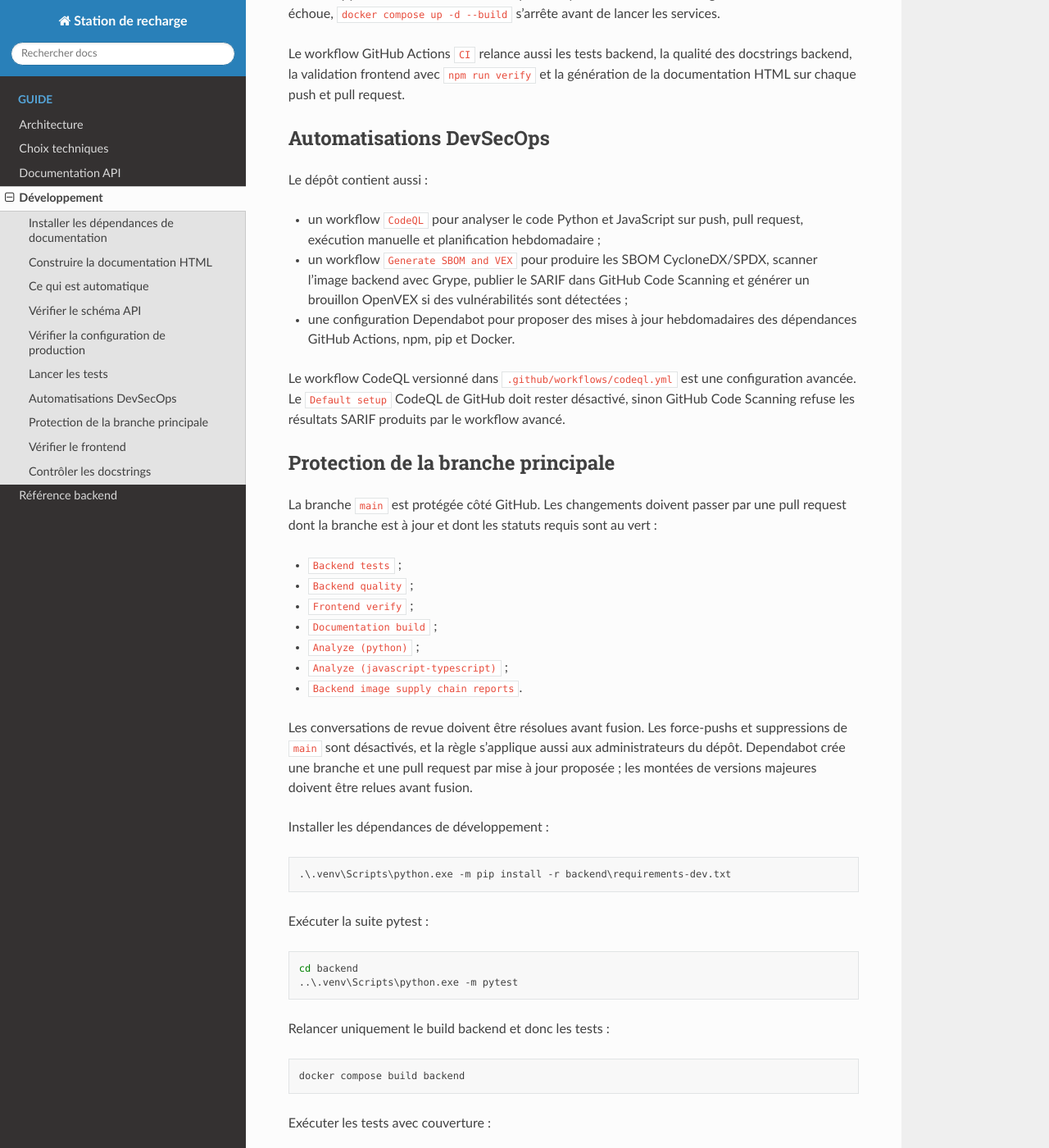
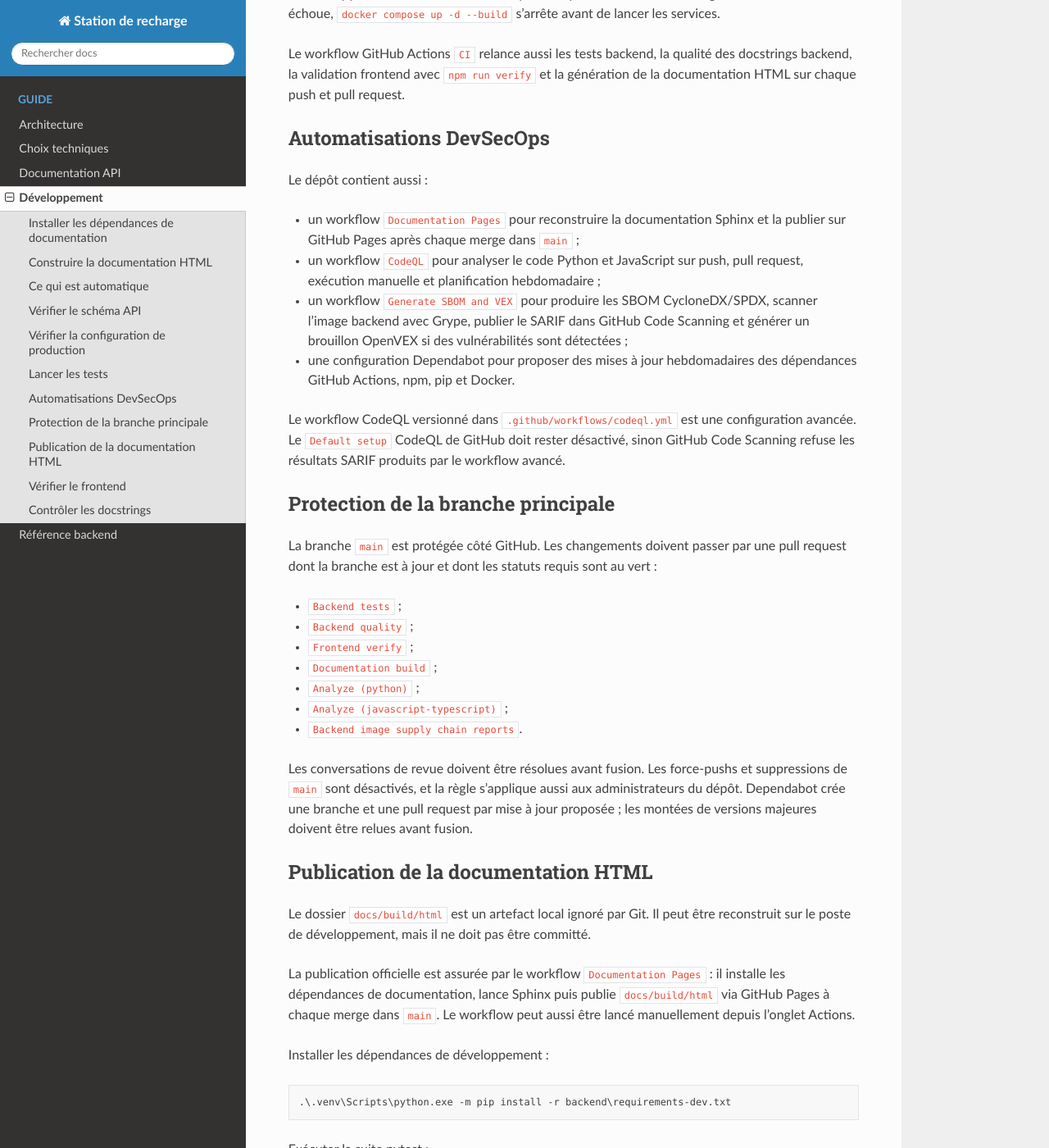
Before and after one commit to bayhes5/Station_de_recharge, a Sphinx documentation site: the page built from docs/source/development.rst, in a window 1280 px wide and 1400 px high, scrolled down 1474 px. Shown: the whole window at 82% size. Built offline with Sphinx 7.4.7 and the Read the Docs theme 3.1.0, drawn with Linux system fonts in a browser that asks for light colours.

Commit message:
Publish Sphinx documentation with GitHub Pages (#12)

```diff
--- a/docs/source/development.rst
+++ b/docs/source/development.rst
@@ -81,6 +81,8 @@ Automatisations DevSecOps
 
 Le dépôt contient aussi :
 
+* un workflow ``Documentation Pages`` pour reconstruire la documentation Sphinx
+  et la publier sur GitHub Pages après chaque merge dans ``main`` ;
 * un workflow ``CodeQL`` pour analyser le code Python et JavaScript sur push,
   pull request, exécution manuelle et planification hebdomadaire ;
 * un workflow ``Generate SBOM and VEX`` pour produire les SBOM CycloneDX/SPDX,
@@ -114,6 +116,17 @@ et suppressions de ``main`` sont désactivés, et la règle s'applique aussi aux
 administrateurs du dépôt. Dependabot crée une branche et une pull request par
 mise à jour proposée ; les montées de versions majeures doivent être relues avant
 fusion.
+
+Publication de la documentation HTML
+------------------------------------
+
+Le dossier ``docs/build/html`` est un artefact local ignoré par Git. Il peut être
+reconstruit sur le poste de développement, mais il ne doit pas être committé.
+
+La publication officielle est assurée par le workflow ``Documentation Pages`` :
+il installe les dépendances de documentation, lance Sphinx puis publie
+``docs/build/html`` via GitHub Pages à chaque merge dans ``main``. Le workflow
+peut aussi être lancé manuellement depuis l'onglet Actions.
 
 Installer les dépendances de développement :
 
--- a/docs/source/technical_choices.rst
+++ b/docs/source/technical_choices.rst
@@ -384,6 +384,11 @@ opérationnels : une mise à jour Dependabot ou applicative ne doit pas être
 fusionnée tant que les tests, CodeQL, le build documentaire et le rapport SBOM ne
 sont pas validés.
 
+La documentation HTML n'est pas versionnée : ``docs/build/html`` reste un
+artefact généré. GitHub Pages est alimenté par un workflow dédié qui reconstruit
+Sphinx depuis les sources versionnées, ce qui évite les divergences entre la
+documentation source et le HTML publié.
+
 Les rapports ne remplacent pas une analyse humaine. Une entrée VEX ne doit être
 validée qu'après avoir vérifié si le chemin vulnérable est réellement
 atteignable.
```
Also changed, not shown: README.md (+6 -0 lines), 1 other file.
